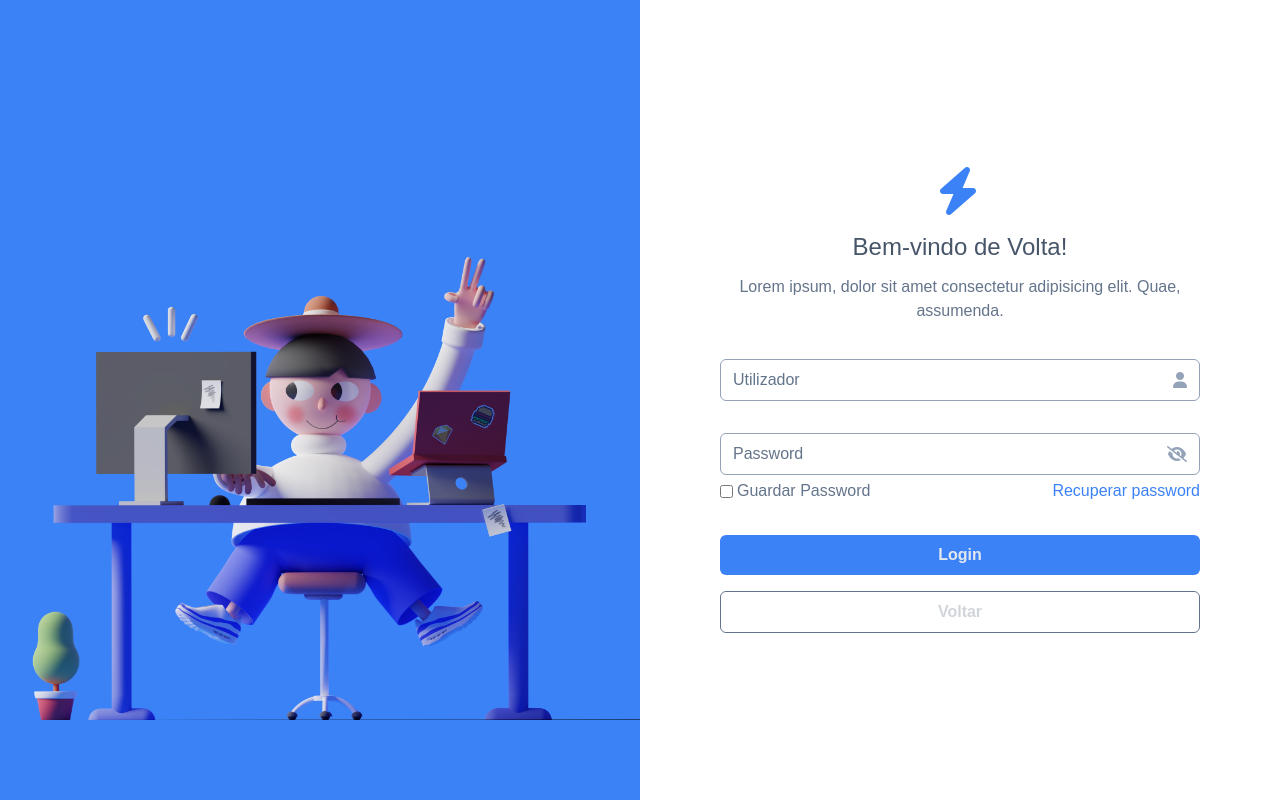
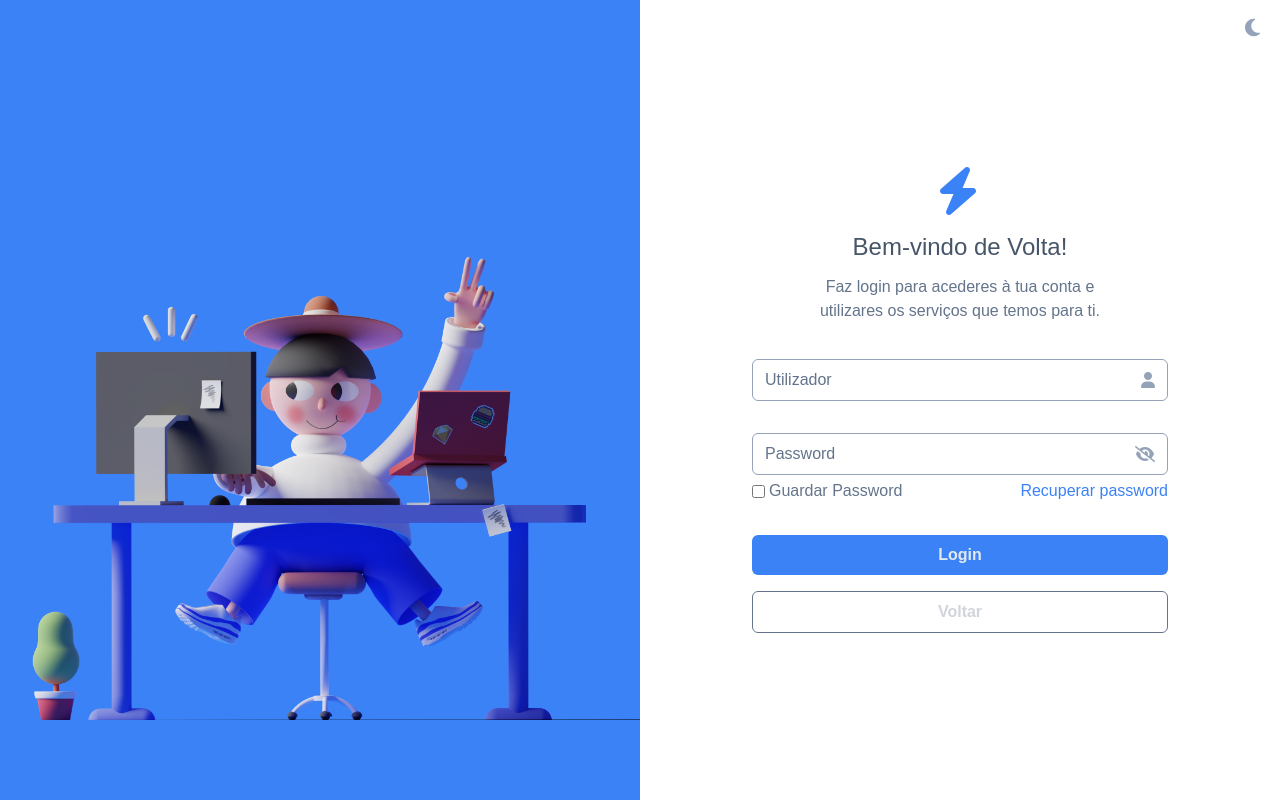
Before and after one commit to Snaxerino/fct, a PHP site: page /frontend/login.html in a window 1280 px wide. Run offline with PHP 8.4, Linux system fonts and the light colour scheme; some libraries are stand-ins or nearby versions; some web fonts are replaced.

Commit message:
login page

```diff
--- a/frontend/assets/css/output.css
+++ b/frontend/assets/css/output.css
@@ -524,8 +524,24 @@ video {
   position: fixed;
 }
 
+.absolute{
+  position: absolute;
+}
+
 .top-0{
   top: 0px;
+}
+
+.left-0{
+  left: 0px;
+}
+
+.-left-px{
+  left: -1px;
+}
+
+.right-0{
+  right: 0px;
 }
 
 .z-50{
@@ -546,6 +562,10 @@ video {
 
 .m-auto{
   margin: auto;
+}
+
+.m-2{
+  margin: 0.5rem;
 }
 
 .mx-2{
@@ -595,8 +615,12 @@ video {
   margin-top: 2rem;
 }
 
-.mr-1{
-  margin-right: 0.25rem;
+.ml-4{
+  margin-left: 1rem;
+}
+
+.ml-3{
+  margin-left: 0.75rem;
 }
 
 .block{
@@ -811,6 +830,11 @@ video {
   padding-bottom: 0.5rem;
 }
 
+.px-12{
+  padding-left: 3rem;
+  padding-right: 3rem;
+}
+
 .pb-1{
   padding-bottom: 0.25rem;
 }
@@ -1223,6 +1250,11 @@ video {
     padding-right: 5rem;
   }
 
+  .lg\:px-28{
+    padding-left: 7rem;
+    padding-right: 7rem;
+  }
+
   .lg\:text-lg{
     font-size: 1.125rem;
     line-height: 1.75rem;
--- a/frontend/login.html
+++ b/frontend/login.html
@@ -17,20 +17,26 @@
         <div class="hidden lg:w-1/2 bg-blue-500 md:flex justify-center items-center">
             <img class="max-w-full max-h-full object-contain m-auto" src="assets/imgs/Saly - Ilustração 3D.png" alt="">
         </div>
-        <div class="w-full lg:w-1/2 m-auto text-center px-8 md:px-12 lg:px-20">
+        <div class="w-full lg:w-1/2 m-auto text-center px-8 md:px-12 lg:px-28">
+            <button class="absolute top-0 right-0 hover:bg-azul-com-opacidade rounded-md duration-200 px-3 py-2 m-2 block dark:hidden">
+                <i class="fa-solid fa-moon fa-lg text-slate-400"></i>
+            </button>
+            <button class="absolute top-0 right-0 hover:bg-preto-com-opacidade rounded-md duration-200 px-3 py-2 m-2 hidden dark:block">
+                <i class="fa-solid fa-fire-flame-curved fa-lg text-slate-200"></i>
+            </button>
             <i class="fa-solid fa-bolt text-blue-500 text-5xl pr-1 dark:text-yellow-300 pb-4"></i>
             <h2 class="text-2xl font-medium text-slate-600 dark:text-slate-200 pb-3">Bem-vindo de Volta!</h2>
-            <p class="font-medium text-slate-500 dark:text-gray-400 pb-9">Lorem ipsum, dolor sit amet consectetur adipisicing elit. Quae, assumenda.</p>
+            <p class="font-medium text-slate-500 dark:text-gray-400 pb-9 px-12">Faz login para acederes à tua conta e utilizares os serviços que temos para ti. </p>
             <form action="../backend/login.php" class="flex flex-col m-auto" autocomplete="off">
                 <!-- Utilizador -->
-                <label for="utilizador" class="flex flex-row justify-between items-center border border-slate-400 dark:border-gray-400 w-full rounded-md py-2 px-3 mb-8 cursor-pointer">
-                    <input class="bg-transparent border-0 outline-none caret-slate-400 text-slate-400 dark:text-gray-400 placeholder:text-slate-500 placeholder:dark:text-gray-400 cursor-pointer" type="text" name="utilizador" id="utilizador" placeholder="Utilizador">
-                    <i class="fa-solid fa-user text-slate-400 dark:text-gray-400"></i>
+                <label for="utilizador" class="flex flex-row justify-between items-center border border-slate-400 dark:border-gray-400 rounded-md py-2 px-3 mb-8 cursor-pointer">
+                    <input class="bg-transparent border-0 outline-none caret-slate-400 text-slate-400 dark:text-gray-400 placeholder:text-slate-500 placeholder:dark:text-gray-400 cursor-pointer w-full" type="text" name="utilizador" id="utilizador" placeholder="Utilizador">
+                    <i class="fa-solid fa-user text-slate-400 dark:text-gray-400 ml-4"></i>
                 </label>
                 <!-- Password -->
-                <label for="password" class="flex flex-row justify-between items-center border border-slate-400 dark:border-gray-400 w-full rounded-md py-2 px-3 mb-1 cursor-pointer">
-                    <input class="bg-transparent border-0 outline-none caret-slate-400 text-slate-400 dark:text-gray-400 placeholder:text-slate-500 placeholder:dark:text-gray-400 cursor-pointer" type="password" name="password" id="password" placeholder="Password">
-                    <i class="fa-solid fa-eye-slash text-slate-400 dark:text-gray-400" onclick="showHidePassword()"></i>
+                <label for="password" class="flex flex-row justify-between items-center border border-slate-400 dark:border-gray-400 rounded-md py-2 px-3 mb-1 cursor-pointer">
+                    <input class="bg-transparent border-0 outline-none caret-slate-400 text-slate-400 dark:text-gray-400 placeholder:text-slate-500 placeholder:dark:text-gray-400 cursor-pointer w-full" type="password" name="password" id="password" placeholder="Password">
+                    <i class="fa-solid fa-eye-slash text-slate-400 dark:text-gray-400 ml-3" onclick="showHidePassword()"></i>
                 </label>
                 <!-- Guardar Password ou Recuperar Password -->
                 <div class="flex justify-between mb-8">
@@ -42,7 +48,7 @@
                 </div>
                 <input type="submit" value="Login" class="bg-blue-500 hover:bg-blue-600 text-slate-200 duration-200 font-semibold py-2 rounded-md mb-4 cursor-pointer">
             </form>
-            <button class="w-full bg-transparent border border-slate-500 dark:border-gray-400 text-gray-300 hover:dark:text-slate-600 hover:bg-gray-300 duration-200 font-semibold py-2 rounded-md" onclick="loginToMenu()">Voltar</button>
+            <button class="w-full bg-transparent border border-slate-500 dark:border-gray-300 text-gray-300 hover:dark:text-slate-600 hover:bg-gray-300 duration-200 font-semibold py-2 rounded-md" onclick="loginToMenu()">Voltar</button>
         </div>
     </div>
     <script src="../frontend/assets/js/save_theme.js"></script>
```
Also changed, not shown: other parts of frontend/assets/css/output.css (+21 -23 lines).
